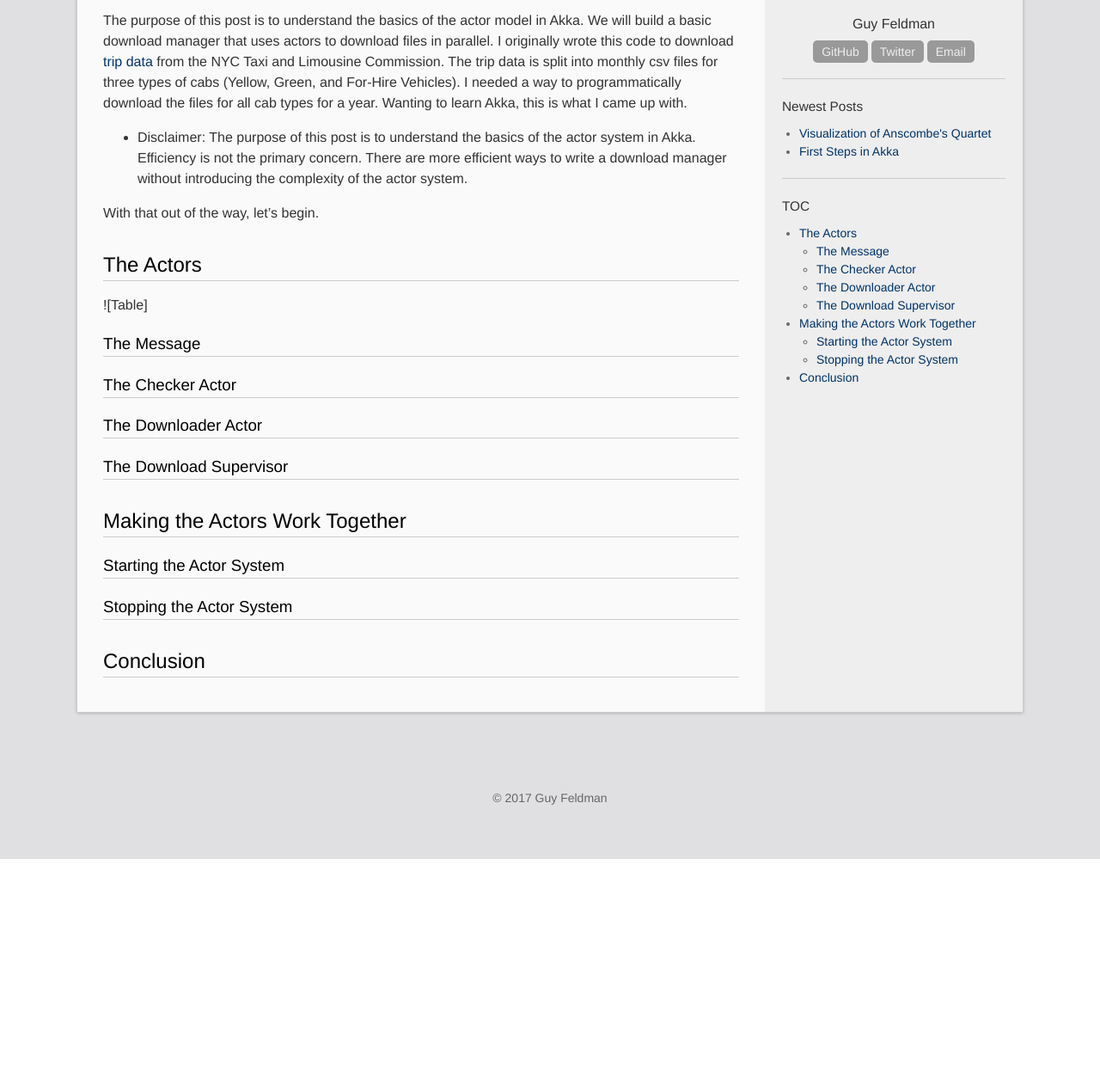
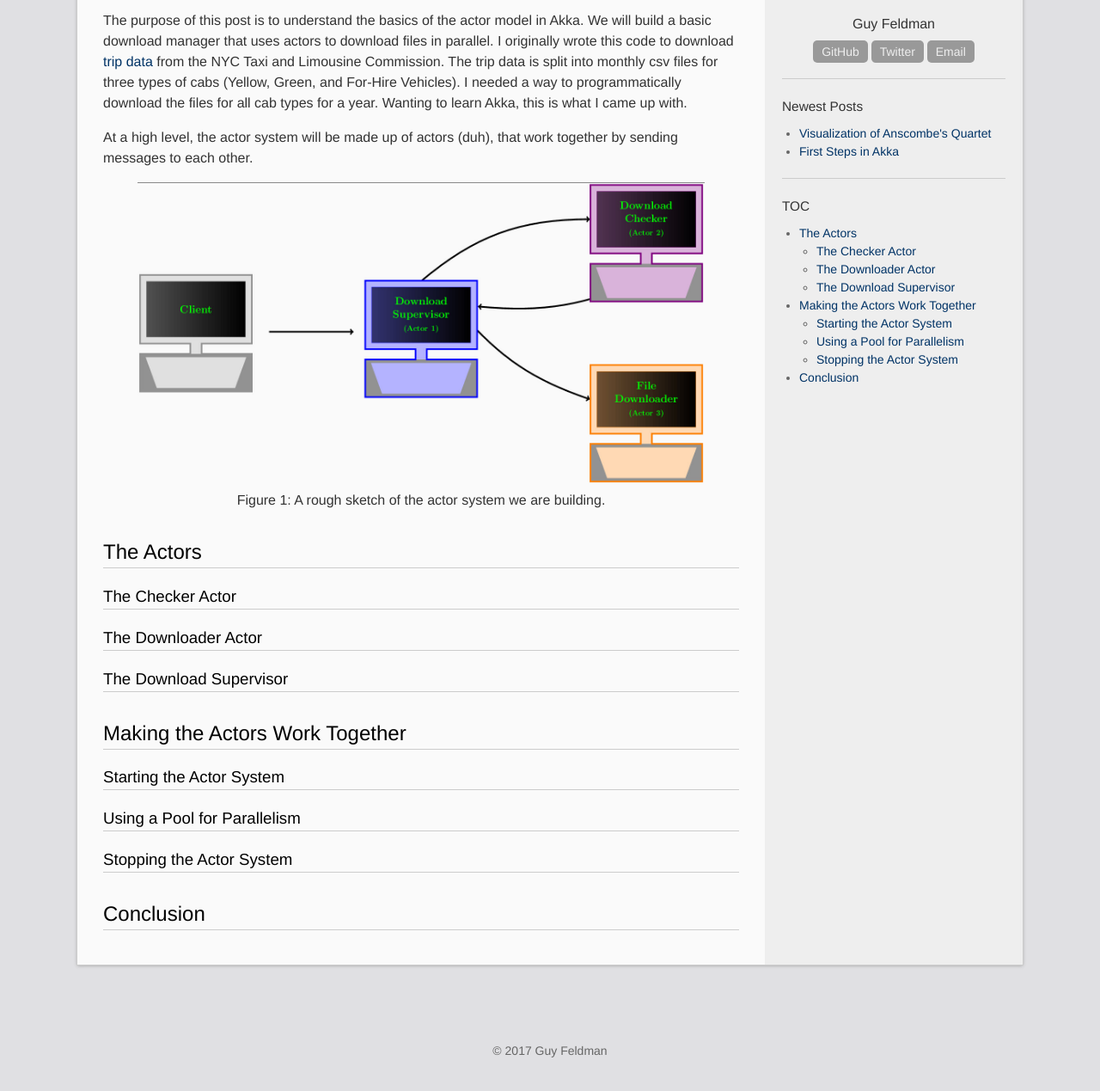
Before and after one commit to gfeldman/gfeldman.github.io, a Jekyll site: the page built from _posts/FirstAkka/2017-07-20-akka-first-steps.markdown, in a window 1280 px wide, cut to the strip 281-1574 px from the top of the page. Shown: the top 1269 px of the strip at 86% size. Built offline with Jekyll 4.4.1, drawn with Linux system fonts in a browser that asks for light colours; before the commit the page ends 1280 px from its top, so only the background shows below that.

Commit message:
added image for akka post

```diff
--- a/_config.yml
+++ b/_config.yml
@@ -38,6 +38,7 @@ kramdown:
 include:
   - data
   - bower-components
+  - Illustrations
 
 exclude:
   - package.json
--- a/_posts/2017-07-20-akka-first-steps.markdown
+++ b/_posts/FirstAkka/2017-07-20-akka-first-steps.markdown
@@ -9,15 +9,19 @@ permalink: /blog/FirstAkka
 The purpose of this post is to understand the basics of the actor model in Akka. We will build a basic download manager that uses actors to download files in parallel.
 I originally wrote this code to download [trip data][nyc-taxi] from the NYC Taxi and Limousine Commission. The trip data is split into monthly csv files for three types of cabs (Yellow, Green, and For-Hire Vehicles). I needed a way to programmatically download the files for all cab types for a year. Wanting to learn Akka, this is what I came up with.
 
-- Disclaimer: The purpose of this post is to understand the basics of the actor system in Akka. Efficiency is not the primary concern. There are more efficient ways to write a download manager without introducing the complexity of the actor system.
+At a high level, the actor system will be made up of actors (duh), that work together by sending messages to each other.
 
-With that out of the way, let's begin.
-
+<style>
+figcaption {
+    display: block;
+    text-align: center;
+}
+</style>
+<figure>
+<img src="{{site.url}}/Illustrations/FirstAkka/ActorSys.jpg">
+<figcaption>Figure 1: A rough sketch of the actor system we are building.</figcaption>
+</figure>
 ## The Actors ##
-
-![Table]
-
-### The Message ###
 
 ### The Checker Actor ###
 
@@ -28,6 +32,8 @@ With that out of the way, let's begin.
 ## Making the Actors Work Together ##
 
 ### Starting the Actor System ###
+
+### Using a Pool for Parallelism ###
 ### Stopping the Actor System ###
 
 ## Conclusion ##
```
Also changed, not shown: Illustrations/FirstAkka/ActorSys.jpg (added), _posts/FirstAkka/actorsys.jpg (added), 4 other files.
